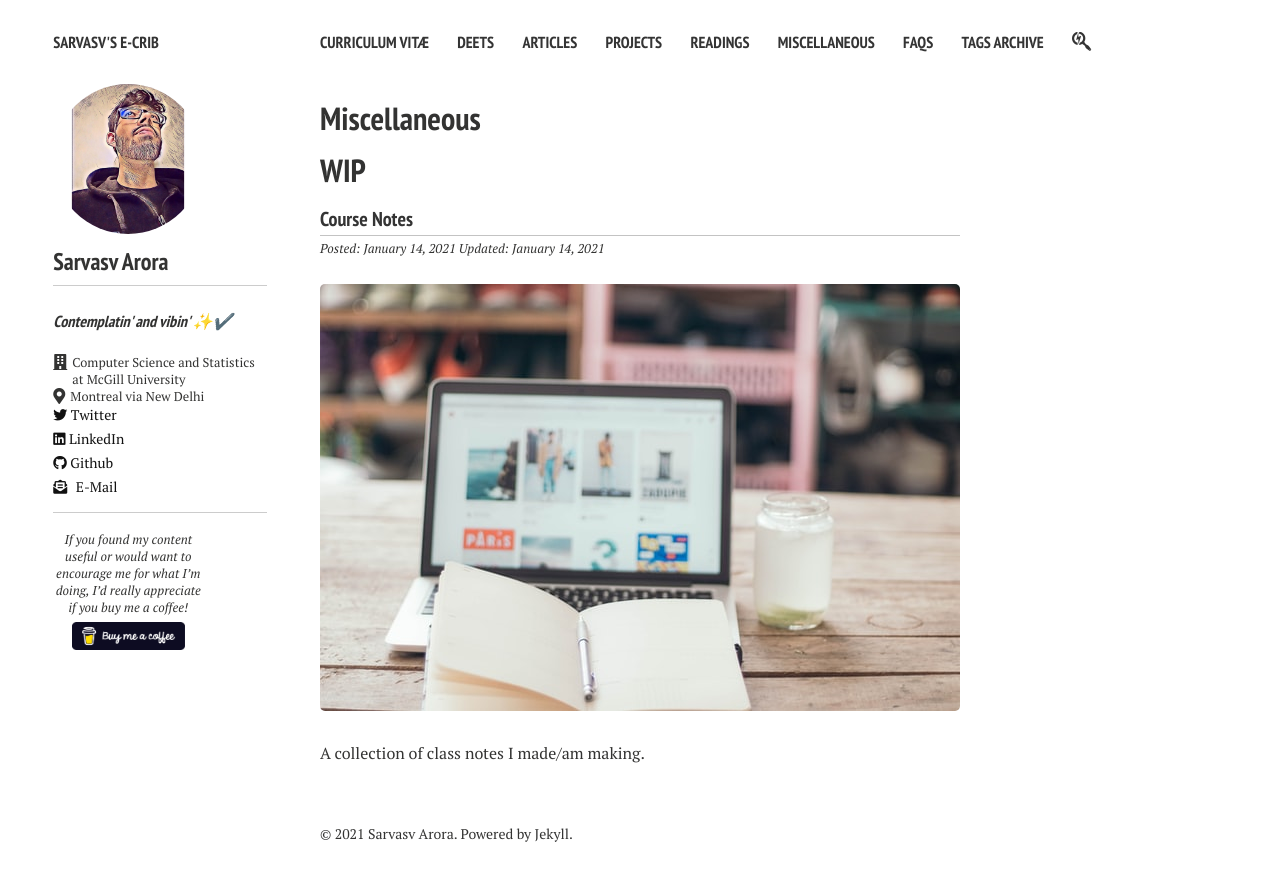
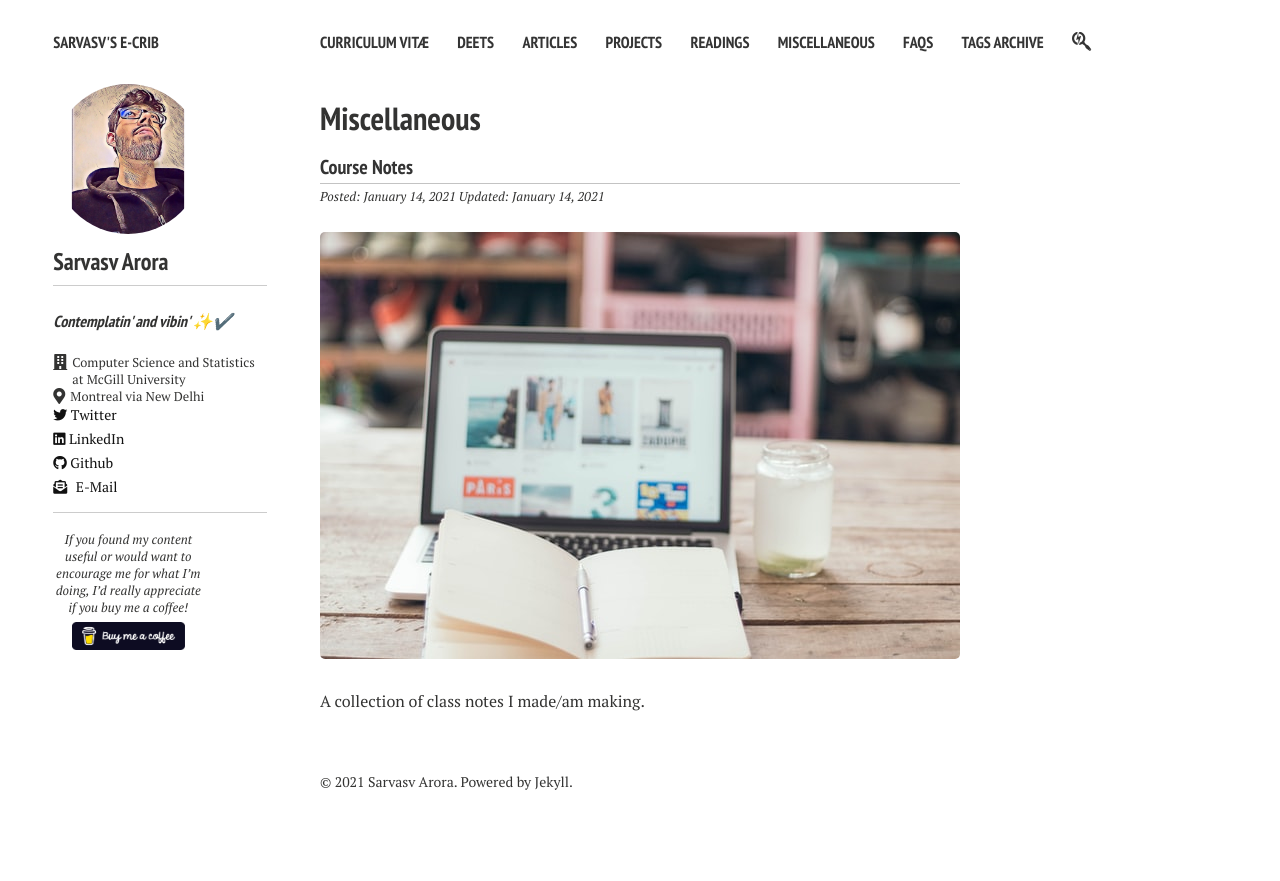
Before and after one commit to sarvasvarora/sarvasvarora.github.io, a Jekyll site: the page built from _pages/miscellaneous.md, in a window 1280 px wide. Shown: the top 881 px of the page. Built offline with Jekyll 4.4.1, drawn with Linux system fonts in a browser that asks for light colours; comment, search, counter and statistics services are not loaded.

Commit message:
remove WIP from misc

```diff
--- a/_pages/miscellaneous.md
+++ b/_pages/miscellaneous.md
@@ -11,9 +11,7 @@ image:
     credit:
     creditlink:
 ---
-
-# WIP
-<!-- #TODO: MOOCs, Resources, Notes, Following list -->
+<!-- #TODO: MOOCs, Resources, Following list -->
 
 {% for post in site.categories.misc %}
 
```
